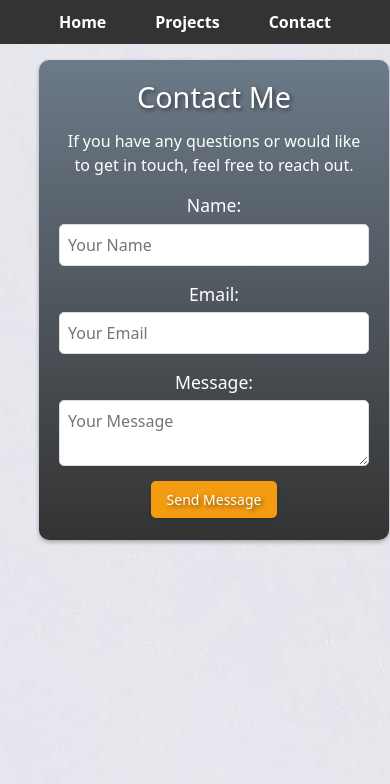
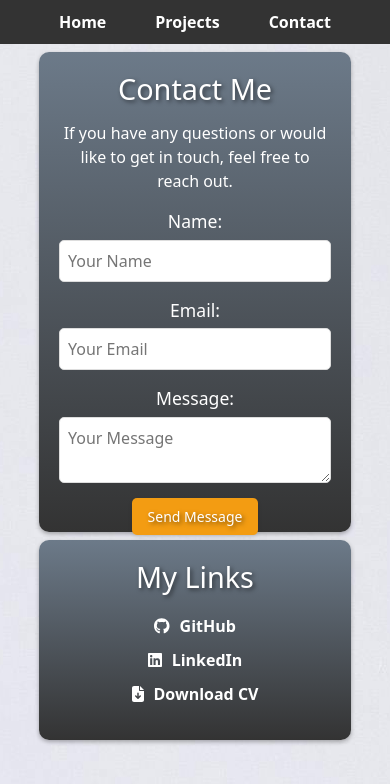
Before and after one commit to Msalarzon/react-portfolio, a React app: page /contact in a window 390 px wide. Built offline with nearby package versions, Linux system fonts and the light colour scheme; a small style sheet from the web is missing.

Commit message:
Additional CSS styling and overall code modification

```diff
--- a/package.json
+++ b/package.json
@@ -4,6 +4,7 @@
   "private": true,
   "dependencies": {
     "@fortawesome/free-brands-svg-icons": "^6.5.1",
+    "@fortawesome/free-solid-svg-icons": "^6.5.1",
     "@fortawesome/react-fontawesome": "^0.2.0",
     "@testing-library/jest-dom": "^5.17.0",
     "@testing-library/react": "^13.4.0",
--- a/src/components/Contact.js
+++ b/src/components/Contact.js
@@ -1,9 +1,14 @@
 // Contact.js
 import React from 'react';
+import { FontAwesomeIcon } from '@fortawesome/react-fontawesome';
+import { faGithub, faLinkedin } from '@fortawesome/free-brands-svg-icons';
+import { faFileDownload } from '@fortawesome/free-solid-svg-icons';
 import '../styles/Contact.css';
 
 function Contact() {
   return (
+    <div className="contact-wrapper">
+      {/* Contact Me Card */}
       <div className="contact-container">
         <h2>Contact Me</h2>
         <p>
@@ -21,7 +26,24 @@ function Contact() {
 
           <button type="submit">Send Message</button>
         </form>
+      </div>
 
+      {/* Contact Information Card */}
+      <div className="contact-info-card">
+        <h2>My Links</h2>
+        <a href="https://github.com/your-github-profile" target="_blank" rel="noopener noreferrer">
+          <FontAwesomeIcon icon={faGithub} />
+          GitHub
+        </a>
+        <a href="https://linkedin.com/in/your-linkedin-profile" target="_blank" rel="noopener noreferrer">
+          <FontAwesomeIcon icon={faLinkedin} />
+          LinkedIn
+        </a>
+        <a href="/path-to-your-cv.pdf" download>
+          <FontAwesomeIcon icon={faFileDownload} />
+          Download CV
+        </a>
+      </div>
     </div>
   );
 }
--- a/src/components/Home.js
+++ b/src/components/Home.js
@@ -19,7 +19,7 @@ function Home() {
         <div className="text-container ml-3">
           <h2 className="display-4">Meriam</h2>
           <p className="lead">
-            Junior Web Developer
+          ★ Emerging Code Specialist ★
           </p>
           <div className="btn-container d-flex mt-2">
             <Link to="/projects" className="btn btn-primary btn-lg mr-2">
--- a/src/components/Project.js
+++ b/src/components/Project.js
@@ -8,7 +8,7 @@ function Project({ title, description, deployedLink, githubLink, image }) {
     <div className="project-container">
       <h3>{title}</h3>
       <img src={image} alt={title} />
-      <p>{description || "Lorem ipsum dolor sit amet, consectetur adipiscing elit. Sed ut perspiciatis unde omnis iste natus error sit voluptatem accusantium doloremque laudantium."}</p>
+      <p>{description || "HELLO Lorem ipsum dolor sit amet, consectetur adipiscing elit. Sed ut perspiciatis unde omnis iste natus error sit voluptatem accusantium doloremque laudantium."}</p>
       <div className="button-container">
         <a href={deployedLink} target="_blank" rel="noopener noreferrer"><button className="visit-site-button">Visit Site</button></a>
         <a href={githubLink} target="_blank" rel="noopener noreferrer"><button className="view-code-button">View Code</button></a>
--- a/src/data/projectsData.json
+++ b/src/data/projectsData.json
@@ -16,5 +16,23 @@
     "deployedLink": "https://msalarzon.github.io/Code-Quiz/",
     "githubLink": "https://github.com/Msalarzon/Code-Quiz",
     "image": "https://placekitten.com/300/150"
+  },
+  {
+    "title": "Project 4",
+    "deployedLink": "https://example.com/project4/",
+    "githubLink": "https://github.com/example/project4",
+    "image": "https://placekitten.com/300/150"
+  },
+  {
+    "title": "Project 5",
+    "deployedLink": "https://example.com/project5/",
+    "githubLink": "https://github.com/example/project5",
+    "image": "https://placekitten.com/300/150"
+  },
+  {
+    "title": "Project 6",
+    "deployedLink": "https://example.com/project6/",
+    "githubLink": "https://github.com/example/project6",
+    "image": "https://placekitten.com/300/150"
   }
 ]
--- a/src/styles/Contact.css
+++ b/src/styles/Contact.css
@@ -1,5 +1,11 @@
 /* Contact.css */
 
+/* Styles for contact-wrapper */
+.contact-wrapper {
+  display: flex;
+}
+
+/* Styles for contact-container */
 .contact-container {
   width: 350px;
   height: 480px;
@@ -73,3 +79,60 @@
   box-shadow: 0 4px 8px rgba(0, 0, 0, 0.2);
   text-shadow: 1px 1px 2px rgba(0, 0, 0, 0.3);
 }
+
+
+/* Styles for contact-info-card - My Links */
+.contact-info-card {
+  width: 250px;
+  height: 200px;
+  margin-left: 20px;
+  margin-top: 4%;
+  text-align: left;
+  padding: 20px;
+  border-radius: 10px;
+  box-shadow: 0 2px 4px rgba(0, 0, 0, 0.3);
+  transition: transform 0.3s ease, box-shadow 0.3s ease;
+  background: linear-gradient(to bottom, #6C7A89, #333);
+  color: white;
+  display: flex;
+  flex-direction: column;
+  align-items: center;
+}
+
+.contact-info-card h2 {
+  font-size: 1.8em;
+  margin-bottom: 20px;
+  text-shadow: 2px 2px 4px rgba(0, 0, 0, 0.5);
+}
+
+.contact-info-card a {
+  display: flex;
+  align-items: center;
+  color: white;
+  text-decoration: none;
+  font-size: 16px;
+  margin-bottom: 10px;
+}
+
+.contact-info-card a:hover {
+  color: yellow;
+}
+
+.contact-info-card svg {
+  margin-right: 10px;
+}
+
+/* Media query for smaller screens */
+@media only screen and (max-width: 768px) {
+  .contact-wrapper {
+    flex-direction: column;
+    align-items: center;
+  }
+
+  .contact-container,
+  .contact-info-card {
+    width: 80%;
+    margin-left: 0;
+    margin-top: 2%;
+}
+}
--- a/src/styles/Home.css
+++ b/src/styles/Home.css
@@ -104,6 +104,10 @@ h2.display-4 {
     width: 50%;
   }
 
+  h2.display-4 {
+    text-align: center;
+  }
+
   .btn-container {
     flex-direction: column;
     align-items: center;
```
Also changed, not shown: 1 other file. Lines whose indentation alone changed are shown as unchanged.
